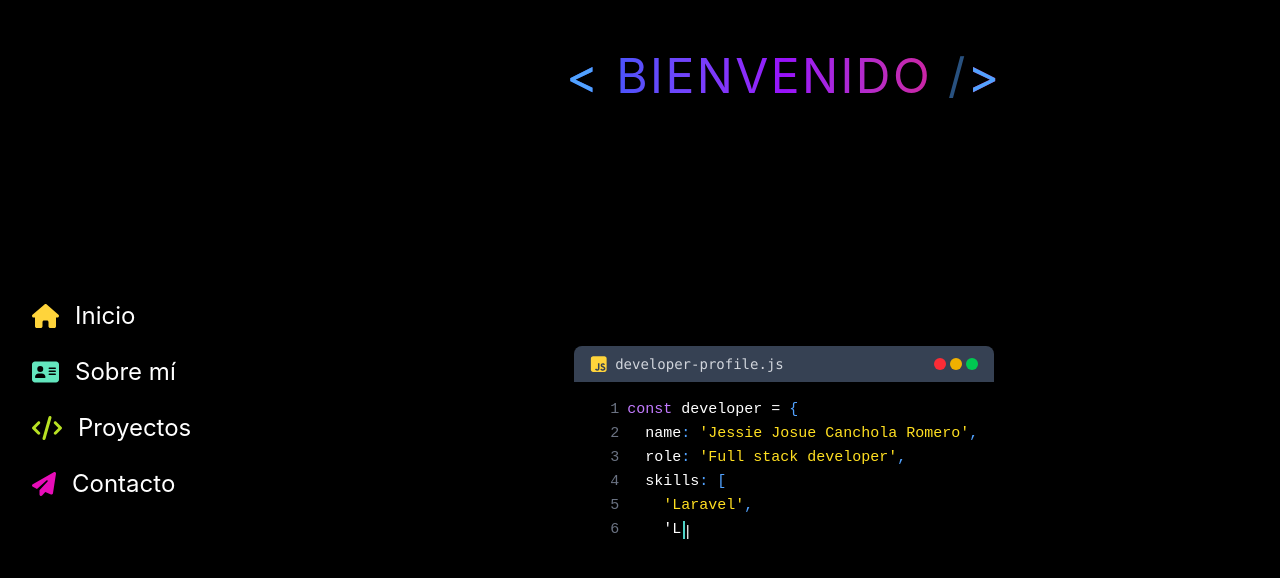
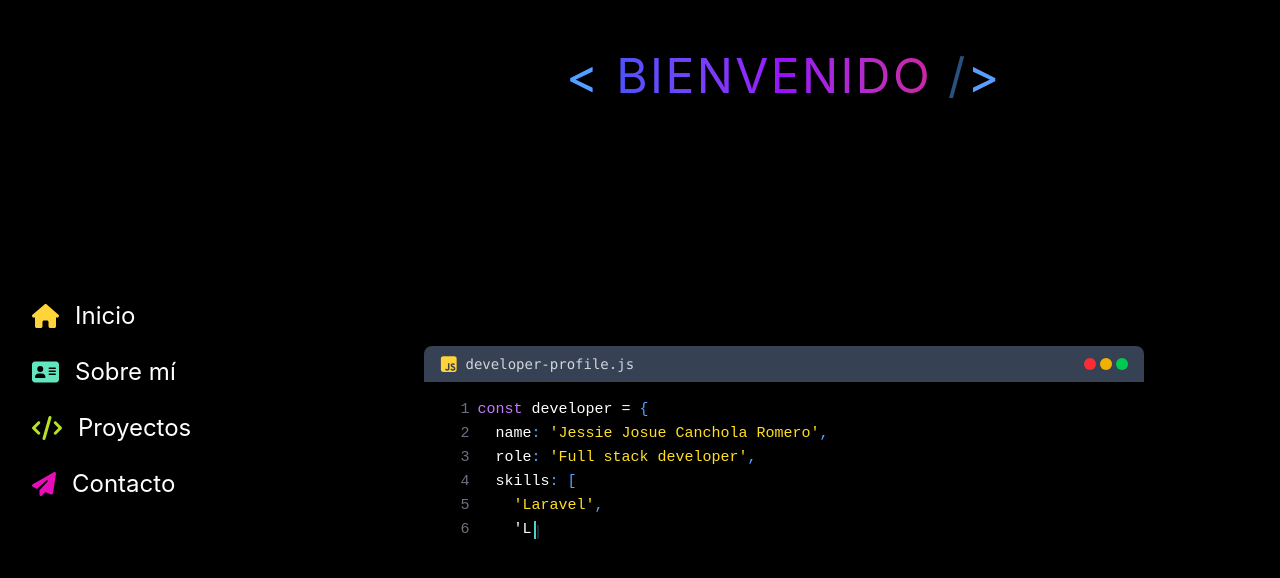
Before and after one commit to jeszDev/portafolio, a Vue app: page / in a window 1280 px wide. Shown: the top 578 px of the page. Built offline with nearby package versions, Linux system fonts and the light colour scheme; a web font is replaced by a local one.

Commit message:
ancho fijo y cursor parpadeante al final

```diff
--- a/src/components/DeveloperTerminal.vue
+++ b/src/components/DeveloperTerminal.vue
@@ -1,9 +1,18 @@
 <template>
-<div class="flex items-center justify-center"> <!-- Contenedor padre (centrado vertical/horizontal) -->
-  <div class="code-container font-mono flex flex-col w-full max-w-3xl"> <!-- Elimina justify-center/items-center aquí -->
-    <div class="filename-bar bg-gray-700 px-4 py-2 rounded-t-lg w-full flex items-center justify-between">
+  <div class="flex items-center justify-center">
+    <!-- Contenedor padre (centrado vertical/horizontal) -->
+    <div class="code-container font-mono flex flex-col w-[720px]">
+      <!-- Elimina justify-center/items-center aquí -->
+      <div
+        class="filename-bar bg-gray-700 px-4 py-2 rounded-t-lg w-full flex items-center justify-between"
+      >
         <div class="text-gray-300 text-sm flex items-center gap-2">
-        <svg xmlns="http://www.w3.org/2000/svg" height="18" width="17.5" viewBox="0 0 448 512"><path fill="#FFD43B" d="M448 96c0-35.3-28.7-64-64-64H64C28.7 32 0 60.7 0 96V416c0 35.3 28.7 64 64 64H384c35.3 0 64-28.7 64-64V96zM180.9 444.9c-33.7 0-53.2-17.4-63.2-38.5L152 385.7c6.6 11.7 12.6 21.6 27.1 21.6c13.8 0 22.6-5.4 22.6-26.5V237.7h42.1V381.4c0 43.6-25.6 63.5-62.9 63.5zm85.8-43L301 382.1c9 14.7 20.8 25.6 41.5 25.6c17.4 0 28.6-8.7 28.6-20.8c0-14.4-11.4-19.5-30.7-28l-10.5-4.5c-30.4-12.9-50.5-29.2-50.5-63.5c0-31.6 24.1-55.6 61.6-55.6c26.8 0 46 9.3 59.8 33.7L368 290c-7.2-12.9-15-18-27.1-18c-12.3 0-20.1 7.8-20.1 18c0 12.6 7.8 17.7 25.9 25.6l10.5 4.5c35.8 15.3 55.9 31 55.9 66.2c0 37.8-29.8 58.6-69.7 58.6c-39.1 0-64.4-18.6-76.7-43z"/></svg>
+          <svg xmlns="http://www.w3.org/2000/svg" height="18" width="17.5" viewBox="0 0 448 512">
+            <path
+              fill="#FFD43B"
+              d="M448 96c0-35.3-28.7-64-64-64H64C28.7 32 0 60.7 0 96V416c0 35.3 28.7 64 64 64H384c35.3 0 64-28.7 64-64V96zM180.9 444.9c-33.7 0-53.2-17.4-63.2-38.5L152 385.7c6.6 11.7 12.6 21.6 27.1 21.6c13.8 0 22.6-5.4 22.6-26.5V237.7h42.1V381.4c0 43.6-25.6 63.5-62.9 63.5zm85.8-43L301 382.1c9 14.7 20.8 25.6 41.5 25.6c17.4 0 28.6-8.7 28.6-20.8c0-14.4-11.4-19.5-30.7-28l-10.5-4.5c-30.4-12.9-50.5-29.2-50.5-63.5c0-31.6 24.1-55.6 61.6-55.6c26.8 0 46 9.3 59.8 33.7L368 290c-7.2-12.9-15-18-27.1-18c-12.3 0-20.1 7.8-20.1 18c0 12.6 7.8 17.7 25.9 25.6l10.5 4.5c35.8 15.3 55.9 31 55.9 66.2c0 37.8-29.8 58.6-69.7 58.6c-39.1 0-64.4-18.6-76.7-43z"
+            />
+          </svg>
           developer-profile.js
         </div>
         <div class="flex gap-1">
@@ -18,9 +27,14 @@
           <span class="line-number text-gray-500 mr-4 select-none pe-2">{{ index + 1 }}</span>
           <span class="code-text text-white" v-html="highlightSyntax(line)"></span>
           <span
-          class="cursor-blink text-white"
-          v-if="currentLine === index && cursorVisible"
-        >|</span>
+            class="cursor-blink"
+            v-if="
+              ((currentLine === index && !animationFinished) ||
+                (animationFinished && index === displayedLines.length - 1)) &&
+              cursorVisible
+            "
+            >|</span
+          >
         </div>
       </div>
     </div>
@@ -30,23 +44,24 @@
 <script lang="ts" setup>
 import { ref, computed, onMounted, onUnmounted } from 'vue';
 
-interface Developer {
-  name: string;
-  role: string;
-  skills: string[];
-  passion: string;
-  available: boolean;
-}
+// interface Developer {
+//   name: string;
+//   role: string;
+//   skills: string[];
+//   passion: string;
+//   available: boolean;
+// }
 
 const fullCode = `const developer = {
   name: 'Jessie Josue Canchola Romero',
   role: 'Full stack developer',
   skills: [
     'Laravel',
-    'Livweire',
+    'Livewire',
     'JavaScript',
+    'TypeScript',
     'Alpine Js',
-    'Vue Js',
+    'Vue Js - script setup',
     'CSS/Tailwind',
     'HTML5',
   ],
@@ -62,10 +77,12 @@ const currentChar = ref<number>(0);
 const cursorVisible = ref<boolean>(true);
 let animationInterval: number;
 let cursorInterval: number;
+const animationFinished = ref(false);
 
 // Resaltado de sintaxis
 const highlightSyntax = (line: string): string => {
-  return line
+  return (
+    line
       // Comentarios primero (son muy específicos)
       .replace(/\/\/.*$/g, '<span class="text-green-500">$&</span>')
       // Strings entre comillas (también muy específicos)
@@ -73,7 +90,8 @@ const highlightSyntax = (line: string): string => {
       // Palabras clave
       .replace(/(const|let|var|true|false)/g, '<span class="text-purple-400">$1</span>')
       // Símbolos especiales
-    .replace(/([{}[\],:;])/g, '<span class="text-blue-400">$1</span>');
+      .replace(/([{}[\],:;])/g, '<span class="text-blue-400">$1</span>')
+  );
 };
 
 // Efecto de escritura línea por línea
@@ -93,6 +111,7 @@ const typeNextLine = (): void => {
       currentChar.value = 0;
     }
   } else {
+    animationFinished.value = true;
     clearInterval(animationInterval);
   }
 };
@@ -146,7 +165,12 @@ onUnmounted(() => {
 }
 
 @keyframes blink {
-  from, to { opacity: 1; }
-  50% { opacity: 0; }
+  from,
+  to {
+    opacity: 1;
+  }
+  50% {
+    opacity: 0;
+  }
 }
 </style>
```
Lines whose indentation alone changed are shown as unchanged.
